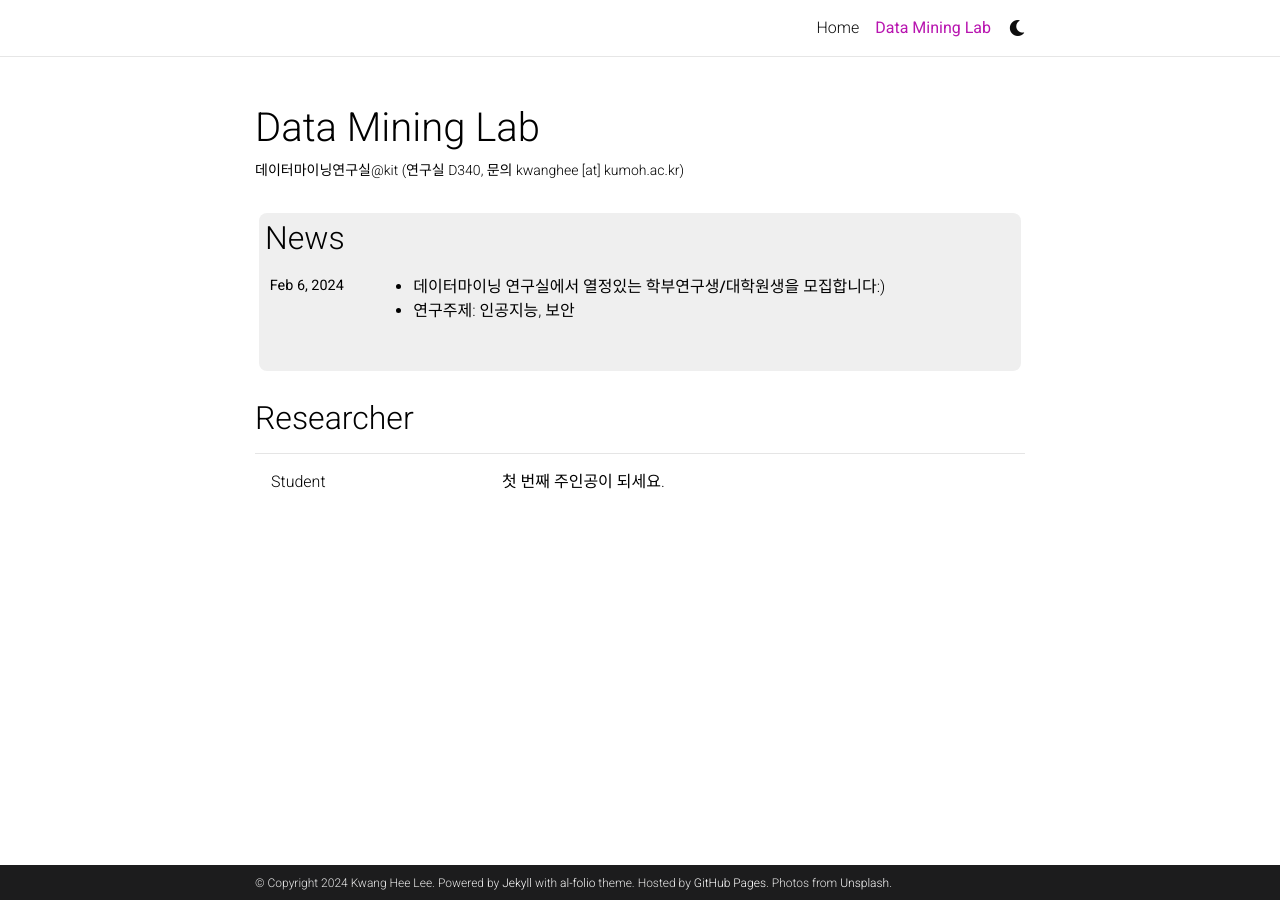
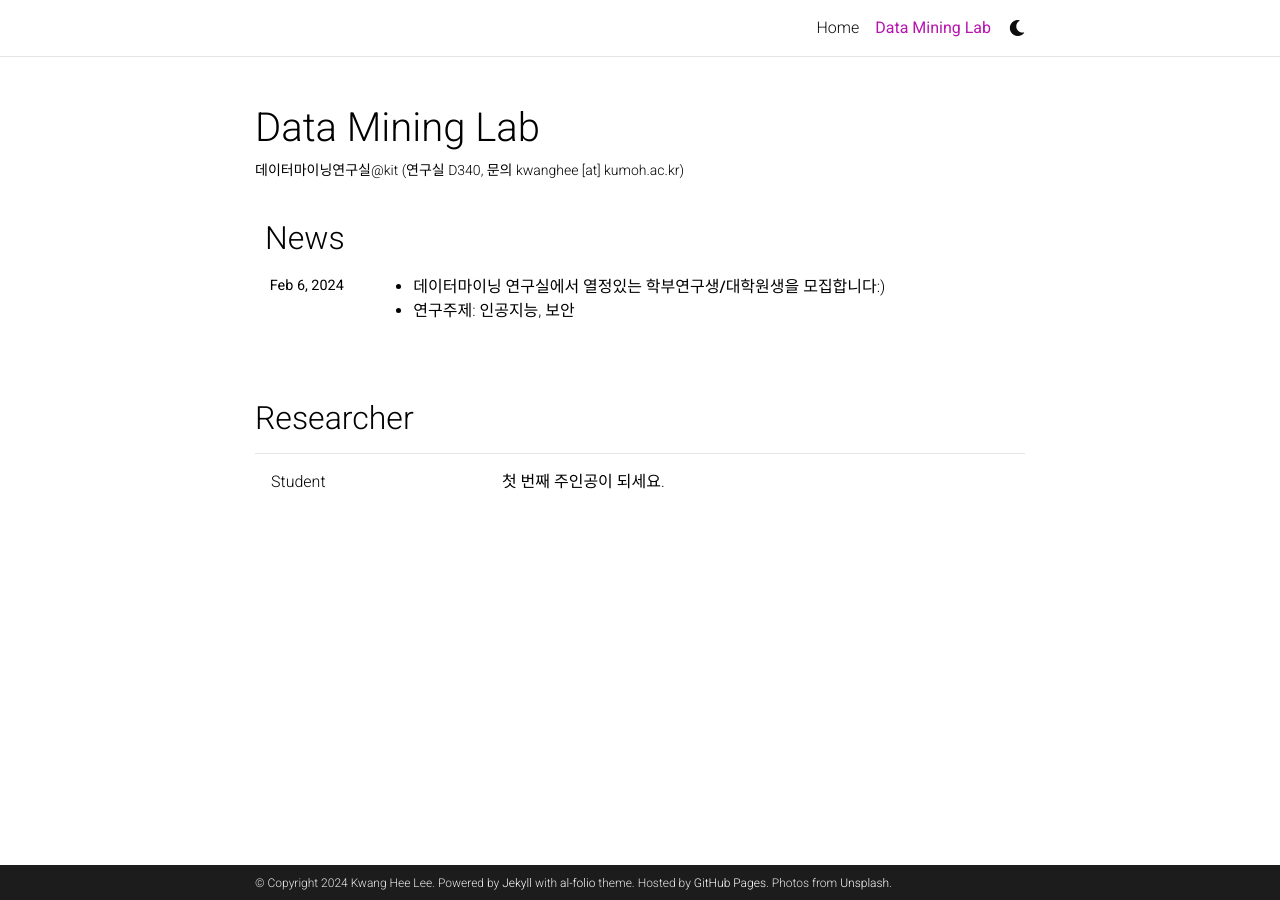
Before and after one commit to kwangheeya/kwangheeya.github.io, a Jekyll site: the page built from _pages/profiles.md, in a window 1280 px wide. Built offline with Jekyll 4.4.1, drawn with Linux system fonts in a browser that asks for light colours; comment, search, counter and statistics services are not loaded; a style sheet for code colours, icons or effects is not loaded.

Commit message:
Update profiles.html

```diff
--- a/_layouts/profiles.html
+++ b/_layouts/profiles.html
@@ -6,7 +6,7 @@ layout: page
   <article>
     {% if page.news -%}
       <!-- News -->
-      <div style="border: 0px; border-radius: 8px; background-color: #efefef; margin: 4px; padding: 6px;">
+      <div style="border: 1px; border-radius: 7px; border-color: #efefef; margin: 4px; padding: 6px;">
       {%- include news.html %}
       </div>
     {%- endif %}
```
